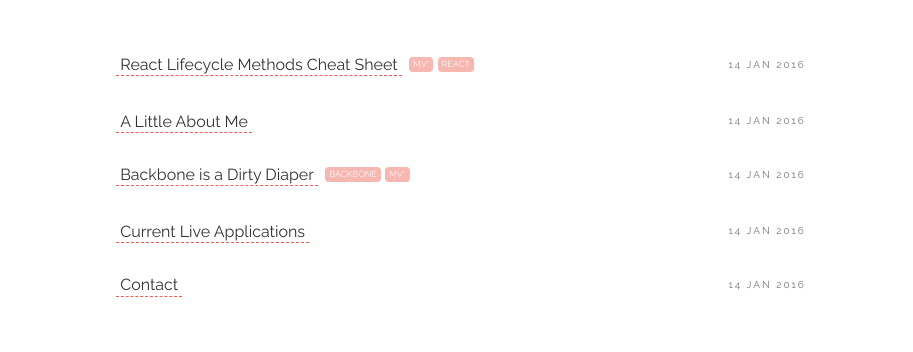
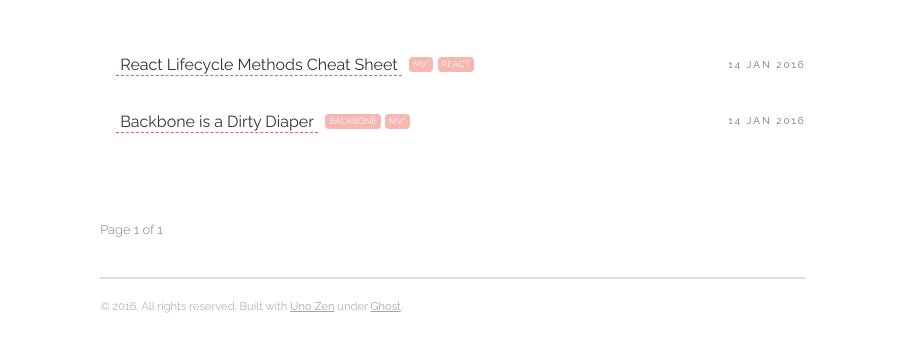
Before and after one commit to martinms-usc/martinms-usc.github.io, a plain HTML site: page index.html in a window 1280 px wide. Shown: the part 177-529 px from the top of the page, 367-1280 px from the left. Drawn offline with Linux system fonts and the light colour scheme; a script that the page names is missing.

```diff
--- a/index.html
+++ b/index.html
@@ -159,24 +159,9 @@
     <span class="post tags"><a href="tag/mv/index.html">MV*</a> <a href="tag/react/index.html">React</a></span>
   </li>
   <li>
-    <a href="about/index.html" title="link to A Little About Me">A Little About Me</a>
-    <time datetime="14 Jan 2016">14 Jan 2016</time>
-    <span class="post tags"></span>
-  </li>
-  <li>
     <a href="backbone/index.html" title="link to Backbone is a Dirty Diaper">Backbone is a Dirty Diaper</a>
     <time datetime="14 Jan 2016">14 Jan 2016</time>
     <span class="post tags"><a href="tag/backbone/index.html">Backbone</a> <a href="tag/mv/index.html">MV*</a></span>
-  </li>
-  <li>
-    <a href="links/index.html" title="link to Current Live Applications">Current Live Applications</a>
-    <time datetime="14 Jan 2016">14 Jan 2016</time>
-    <span class="post tags"></span>
-  </li>
-  <li>
-    <a href="contact/index.html" title="link to Contact">Contact</a>
-    <time datetime="14 Jan 2016">14 Jan 2016</time>
-    <span class="post tags"></span>
   </li>
 </ol>
 
```
Also changed, not shown: backbone/index.html (+3 -4 lines), react/index.html (+1 -1 lines).
